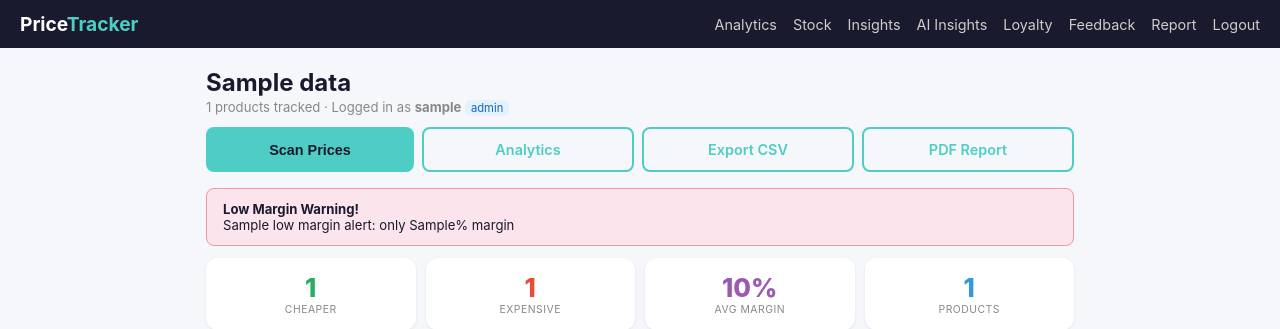
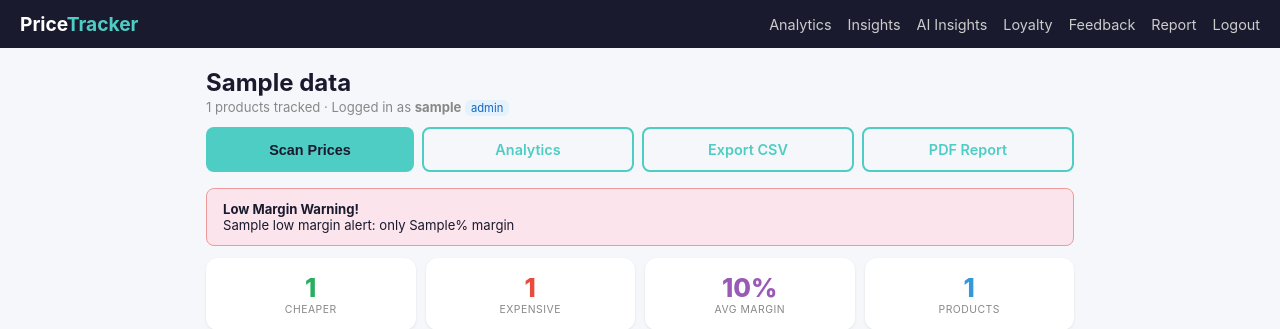
Before and after one commit to hardeepsingh-ai/pricetracker, a FastAPI app: template templates/dashboard.html in a window 1280 px wide. Shown: the top 329 px of the page. Run offline with FastAPI, Linux system fonts and the light colour scheme; the template is opened without the code that fills it: most values are stand-ins (such as "Sample title", 1, 10 or a date in 2020).

Commit message:
Remove Stock link from navigation bar
User requested Stock be removed from the nav as it adds unnecessary
complexity to the dashboard.

Co-Authored-By: Claude Opus 4.6 <noreply@anthropic.com>

```diff
--- a/templates/analytics.html
+++ b/templates/analytics.html
@@ -44,7 +44,7 @@
     <h1>Price<span>Tracker</span></h1>
     <div class="nav-links">
         <a href="/dashboard">Dashboard</a>
-        <a href="/stock">Stock</a>
+
         <a href="/logout">Logout</a>
     </div>
 </nav>
--- a/templates/dashboard.html
+++ b/templates/dashboard.html
@@ -77,7 +77,7 @@
     <div class="nav-links">
         {% if is_owner %}<a href="/setup">Products</a>{% endif %}
         <a href="/analytics">Analytics</a>
-        <a href="/stock">Stock</a>
+
         {% if is_owner %}<a href="/team">Team</a>{% endif %}
         {% if is_owner %}<a href="/stores">Stores</a>{% endif %}
         <a href="/insights">Insights</a>
```
